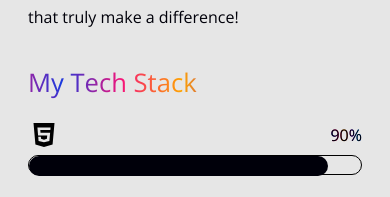
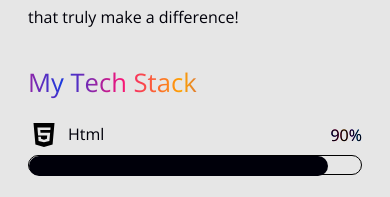
Before and after one commit to Hugodelelis/portfolio, an Angular app: page / in a window 390 px wide. Shown: the part 1467-1664 px from the top of the page. Built offline with nearby package versions, Linux system fonts and the light colour scheme.

Commit message:
remove bug mobile nav

```diff
--- a/src/app/modules/components/about/about.component.html
+++ b/src/app/modules/components/about/about.component.html
@@ -17,7 +17,10 @@
             <div class="stacks">
                 <div class="tec">
                     <div class="info">
-                        <img src="assets/icons/html5.svg" alt="html5">
+                        <div class="what-tec">
+                            <img src="assets/icons/html5.svg" alt="html5">
+                            <h3>Html</h3>
+                        </div>
                         <span>90%</span>
                     </div>
                     <div class="bar">
--- a/src/app/modules/components/about/about.component.scss
+++ b/src/app/modules/components/about/about.component.scss
@@ -36,6 +36,13 @@
                         display: flex;
                         justify-content: space-between;
                         align-items: center;
+
+                        .what-tec {
+                            display: flex;
+                            justify-content: center;
+                            align-items: center;
+                        }
+
                         h3, span {
                             margin: 0;
                             padding: 0;
--- a/src/app/modules/components/nav/nav.component.scss
+++ b/src/app/modules/components/nav/nav.component.scss
@@ -130,7 +130,7 @@
                 left: 0;
                 width: 100%;
                 position: absolute;
-                top: 57.5px;
+                top: 48px;
                 background-color: rgba(0, 0, 0, 0.4);
                 backdrop-filter: blur(3px);
                 -webkit-backdrop-filter: blur(3px);
```
